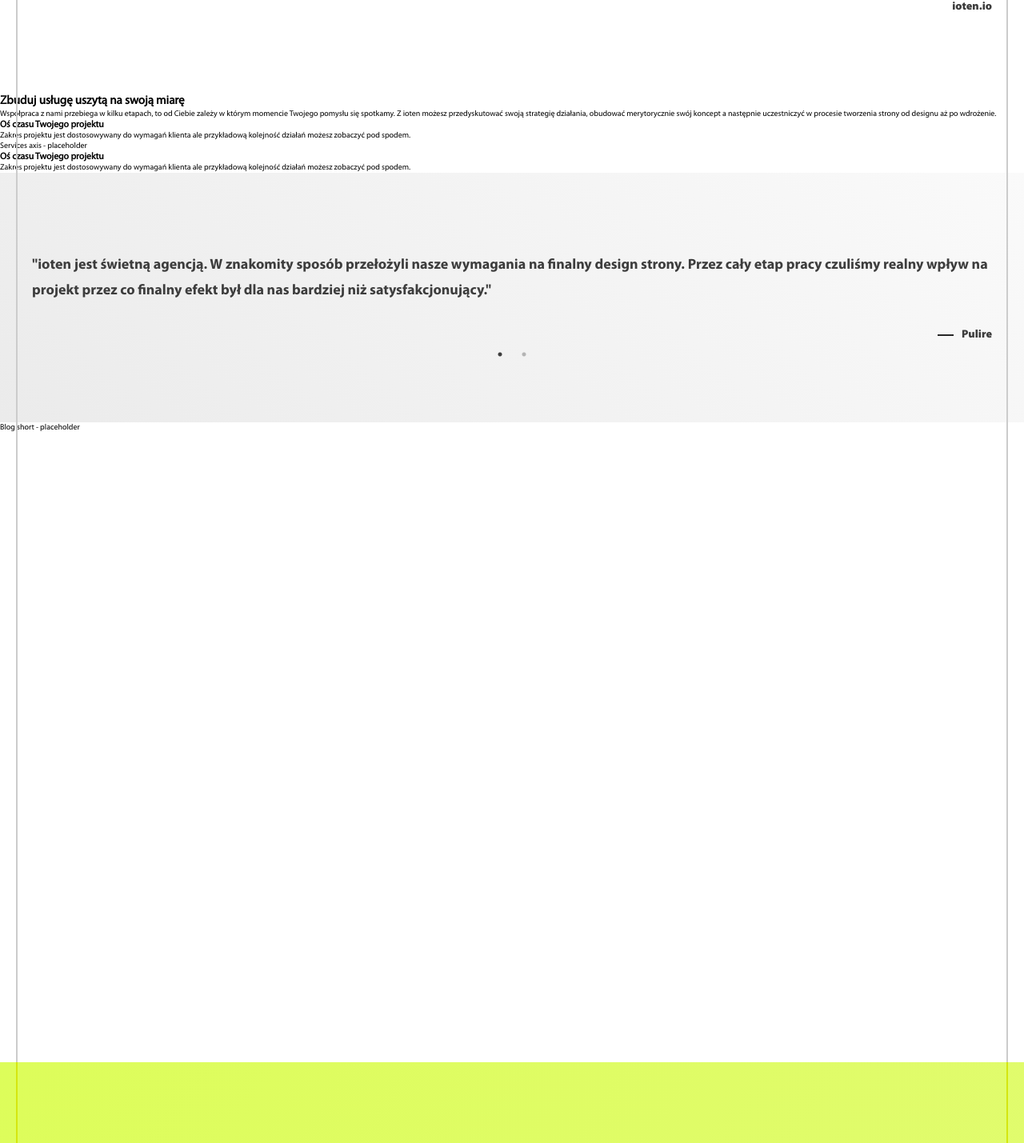
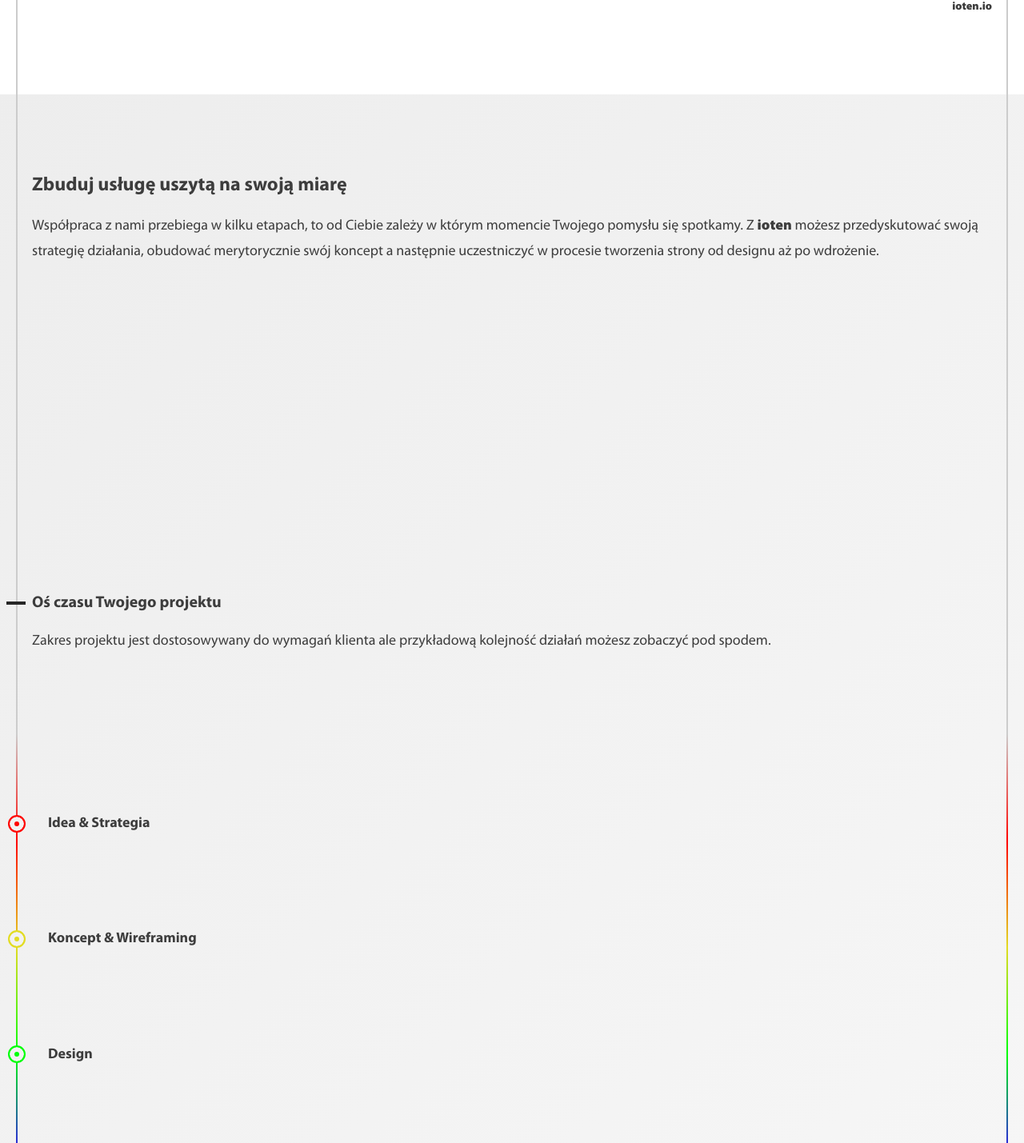
Before and after one commit to sebastian-lucjan/ioten, a Next.js app: page / in a window 1280 px wide. Shown: the part 994-2423 px from the top of the page at 80% size. Built offline with nearby package versions, Linux system fonts and the light colour scheme.

Commit message:
Done mobile rainbow axes, refactor text components

```diff
--- a/src/assets/styles/theme.js
+++ b/src/assets/styles/theme.js
@@ -1,3 +1,11 @@
+export const rainbowColors = [
+  'hsl(1, 100%, 50%)',
+  'hsl(58, 77%, 51%)',
+  'hsl(122, 100%, 50%)',
+  'hsl(252, 100%, 50%)',
+  'hsl(292, 80%, 33%)',
+];
+
 const theme = {
   color: {
     black: 'hsl(0, 0%, 15%)',
@@ -6,28 +14,33 @@ const theme = {
     darkGray: 'hsl(0, 0%, 53%)',
     gray: 'hsl(0, 0%, 67%)',
     lightGray: 'hsl(0, 0%, 80%)',
+    lightestGray: 'hsl(0, 0%, 95%)',
     white: 'hsl(0, 0%, 100%)',
     beige: 'hsl(27, 33%, 62%)',
     yellow: 'hsl(65, 88%, 48%)',
+    transparent: 'hsl(0, 0%, 0%, 0%)',
   },
   gradient: {
     yellowSlider: 'linear-gradient(150deg, rgba(221,253,90,1) 0%, rgba(226,251,116,1) 100%)',
     yellowHaveIdea: 'linear-gradient(125deg, rgba(221,253,90,1) 0%, rgba(226,251,116,1) 100%)',
     lightGray: 'linear-gradient(40deg, rgba(235,235,235,1) 0%, rgba(250,250,250,1) 100%)',
+    lightGrayAxisSection: 'linear-gradient(135deg, hsl(0, 0%, 93%) 0%, hsl(0, 0%, 97%) 100%)',
     navyBlue: 'linear-gradient(80deg, rgba(76,65,107,1) 0%, rgba(72,59,76,1) 100%)',
     yellowToGray: 'linear-gradient(0deg, hsl(0, 0%, 80%) 0%, hsl(0, 0%, 80%) 75%, hsl(65, 88%, 48%) 100%)',
+    lightGrayTransparantLightGray:
+      'linear-gradient(180deg, hsl(0, 0%, 80%, 0) 0%, hsl(0, 0%, 96%) 30%, hsl(0, 0%, 96%) 70% ,hsl(0, 0%, 0%, 0) 100%)',
     rainbow: {
       highlight:
         'linear-gradient(90deg, rgba(255,0,0,1) 0%, rgba(254,255,0,1) 25%, rgba(1,255,0,1) 50%, rgba(0,39,255,1) 75%, rgba(226,0,255,1) 100%)',
+      servicesAxis: `linear-gradient(180deg, hsl(0, 0%, 80%) 0%, ${rainbowColors[0]} 16.66%, ${rainbowColors[1]} 33.33%, ${rainbowColors[2]} 50%, ${rainbowColors[3]} 66.66%, ${rainbowColors[4]} 83.33%, hsl(0, 0%, 80%) 100%)`,
     },
   },
   font: {
     size: {
-      heading: '5rem',
-      headingMobile: '5.3rem',
-      headingSmall: '4.2rem',
       headingSection: '3.6rem',
+      headingMedium: '2.4rem',
       paragraphBig: '2.2rem',
+      headingSmall: '2rem',
       paragraph: '1.8rem',
       paragraphSmall: '1.6rem',
       smallText: '1.4rem',
@@ -50,6 +63,13 @@ const theme = {
     bigDesktop: '@media(min-width: 1280px)',
     hugeDesktop: '@media(min-width: 1440px)',
   },
+  zIndex: {
+    peak: 3,
+    top: 2,
+    front: 1,
+    normal: 0,
+    back: -1,
+  },
 };
 
 export default theme;
--- a/src/components/Burger/Burger.styles.js
+++ b/src/components/Burger/Burger.styles.js
@@ -14,7 +14,7 @@ const StyledBurger = styled.button`
   border: none;
   cursor: pointer;
   margin: 20px 30px;
-  z-index: 10;
+  z-index: ${({ theme }) => theme.zIndex.top};
 
   ${({ theme }) => theme.mq.tablet} {
     display: none;
--- a/src/components/MottoInterlude/index.jsx
+++ b/src/components/MottoInterlude/index.jsx
@@ -2,7 +2,7 @@ import MainSectionWrapper from 'src/components/MainSectionWrapper/MainSectionWra
 import theme from 'src/assets/styles/theme';
 import { motto } from 'src/data/pageData';
 import MottoCaption from './MottoInterlude.styles';
-import { Paragraph, TextWrapper } from '../TextComponents';
+import { TextParagraph, TextWrapper } from '../TextComponents';
 
 const MottoInterlude = () => {
   const {
@@ -12,9 +12,9 @@ const MottoInterlude = () => {
   return (
     <MainSectionWrapper colors={{ background: white, lines: lightGray }} smaller>
       <TextWrapper className="motto">
-        <Paragraph fontWeight="bold" className="motto__text">
+        <TextParagraph fontWeight="bold" className="motto__text">
           {motto.text}
-        </Paragraph>
+        </TextParagraph>
         <MottoCaption className="motto__caption">{motto.caption}</MottoCaption>
       </TextWrapper>
     </MainSectionWrapper>
--- a/src/components/Navigation/Navigation.styles.js
+++ b/src/components/Navigation/Navigation.styles.js
@@ -11,7 +11,7 @@ export const Wrapper = styled.div`
   align-items: center;
   justify-content: space-between;
   background: ${({ theme, isOpen }) => (isOpen ? theme.gradient.lightGray : 'transparent')};
-  z-index: 1;
+  z-index: ${({ theme }) => theme.zIndex.front};
 
   ${({ theme }) => theme.mq.tablet} {
     display: flex;
@@ -19,7 +19,7 @@ export const Wrapper = styled.div`
     height: 72px;
   }
 
-  ${({ isOpen }) => {
+  ${({ theme, isOpen }) => {
     return (
       isOpen &&
       `&::after {
@@ -31,7 +31,7 @@ export const Wrapper = styled.div`
     top: 0;
     left: 20px;
     background-color: hsl(0, 0%, 80%);
-    z-index: 10;
+    z-index: ${theme.zIndex.front};
   }
   &::before {
     content: '';
--- a/src/components/Navigation/index.jsx
+++ b/src/components/Navigation/index.jsx
@@ -20,7 +20,7 @@ const LogoWrapper = styled.div`
   width: 100%;
   height: 60px;
   padding: 10px 30px;
-  z-index: 1;
+  z-index: ${({ theme: { zIndex } }) => zIndex.top};
 
   ${({ theme: { mq } }) => mq.tablet} {
     display: none;
--- /dev/null
+++ b/src/components/ServicesAxis/ServicesAxis.styles.js
@@ -0,0 +1,107 @@
+import styled from 'styled-components';
+
+export const ServiceStage = styled.div`
+  position: relative;
+  font-size: ${({ theme }) => theme.font.size.paragraph};
+  font-family: ${({ theme }) => theme.font.family.myriadPro.bold};
+  font-weight: 400;
+  margin-left: 20px;
+  color: ${({ theme, color, isActive }) => (isActive ? color : theme.color.darkestGray)};
+
+  &:after {
+    display: block;
+    content: '';
+    position: absolute;
+    top: 50%;
+    transform: translateY(-50%);
+    left: -50px;
+    width: 22px;
+    height: 22px;
+    background-color: ${({ theme, color, isActive }) => (isActive ? theme.color.lightGray : color)};
+    border: 2px ${({ theme, color, isActive }) => (isActive ? theme.color.lightGray : color)} solid;
+    box-shadow: inset 0 0 0 6px ${({ theme }) => theme.color.lightestGray};
+    border-radius: 50%;
+    z-index: ${({ theme }) => theme.zIndex.peak};
+  }
+`;
+
+export const StyledWrapper = styled.div`
+  display: flex;
+  flex-direction: column;
+  justify-content: space-between;
+  padding: ${({ short }) => (short ? '40px' : '100px 40px')};
+  color: ${({ theme }) => theme.color.darkestGray};
+  height: ${({ short }) => (short ? 'unset' : '100vh')};
+
+  article:nth-child(1) {
+    padding: 0 0 60px 0;
+  }
+
+  .services-axis__paragraph {
+    padding-top: 2rem;
+  }
+
+  .services-axis__emphasis {
+    font-family: ${({ theme }) => theme.font.family.myriadPro.black};
+  }
+
+  .services-axis__sign-axis-start {
+    position: absolute;
+    top: calc(50% - 2px);
+    left: -32px;
+    width: 24px;
+    height: 4px;
+    background-color: ${({ theme }) => theme.color.black};
+    z-index: ${({ theme }) => theme.zIndex.front};
+  }
+
+  .services-axis__sign-question-mark {
+    position: absolute;
+    top: 0;
+    width: 32px;
+    height: 100%;
+    left: -34px;
+    background: ${({ theme }) => theme.gradient.lightGrayTransparantLightGray};
+    font-size: ${({ theme }) => theme.font.size.headingSection};
+    color: ${({ theme }) => theme.color.lightGray};
+    display: flex;
+    justify-content: center;
+    align-items: center;
+    z-index: ${({ theme }) => theme.zIndex.front};
+
+    &::after {
+      content: '?';
+
+      display: block;
+    }
+  }
+`;
+
+export const StyledServicesAxis = styled.section`
+  display: flex;
+  flex-direction: column;
+  position: relative;
+  width: 100%;
+  min-height: ${({ smaller }) => (smaller ? '' : '100vh')};
+  background: ${({ colors }) => colors.background};
+
+  &::after,
+  &::before {
+    content: '';
+    display: block;
+    position: absolute;
+    height: 100%;
+    width: 2px;
+    top: 0;
+    background: ${({ colors }) => colors.lines};
+    z-index: ${({ theme }) => theme.zIndex.top};
+  }
+
+  &::after {
+    left: 20px;
+  }
+
+  &::before {
+    right: 20px;
+  }
+`;
--- a/src/components/ServicesAxis/index.jsx
+++ b/src/components/ServicesAxis/index.jsx
@@ -1,41 +1,66 @@
 import MainSectionWrapper from 'src/components/MainSectionWrapper/MainSectionWrapper.styles';
-import theme from 'src/assets/styles/theme';
+import { v4 as uuid } from 'uuid';
+import theme, { rainbowColors } from 'src/assets/styles/theme';
+import { StyledWrapper, StyledServicesAxis, ServiceStage } from './ServicesAxis.styles';
+import { TextHeading, TextParagraph } from '../TextComponents';
+import { services } from '../../data/pageData';
 
 const ServicesAxis = () => {
   const {
-    color: { white, lightGray },
+    color: { lightGray, transparent },
+    gradient: {
+      lightGrayAxisSection,
+      rainbow: { servicesAxis },
+    },
   } = theme;
 
   return (
     <section className="">
-      <MainSectionWrapper as="article" smaller colors={{ background: white, lines: lightGray }}>
-        <div>
-          <h2>Zbuduj usługę uszytą na swoją miarę</h2>
-          <p>
-            Współpraca z nami przebiega w kilku etapach, to od Ciebie zależy w którym momencie Twojego pomysłu się
-            spotkamy. Z <span>ioten</span> możesz przedyskutować swoją strategię działania, obudować merytorycznie swój
-            koncept a następnie uczestniczyć w procesie tworzenia strony od designu aż po wdrożenie.
-          </p>
-        </div>
-        <div>
-          <h3>Oś czasu Twojego projektu</h3>
-          <p>
-            Zakres projektu jest dostosowywany do wymagań klienta ale przykładową kolejność działań możesz zobaczyć pod
-            spodem.
-          </p>
-        </div>
-      </MainSectionWrapper>
-      <MainSectionWrapper as="article" smaller colors={{ background: white, lines: lightGray }}>
-        <div>Services axis - placeholder</div>
-      </MainSectionWrapper>
-      <MainSectionWrapper as="article" smaller colors={{ background: white, lines: lightGray }}>
-        <div>
-          <h3>Oś czasu Twojego projektu</h3>
-          <p>
-            Zakres projektu jest dostosowywany do wymagań klienta ale przykładową kolejność działań możesz zobaczyć pod
-            spodem.
-          </p>
-        </div>
+      <MainSectionWrapper as="article" smaller colors={{ background: lightGrayAxisSection, lines: lightGray }}>
+        <StyledWrapper>
+          <article>
+            <TextHeading as="h2" size="md">
+              Zbuduj usługę uszytą na swoją miarę
+            </TextHeading>
+            <TextParagraph className="services-axis__paragraph">
+              Współpraca z nami przebiega w kilku etapach, to od Ciebie zależy w którym momencie Twojego pomysłu się
+              spotkamy. Z <span className="services-axis__emphasis">ioten</span> możesz przedyskutować swoją strategię
+              działania, obudować merytorycznie swój koncept a następnie uczestniczyć w procesie tworzenia strony od
+              designu aż po wdrożenie.
+            </TextParagraph>
+          </article>
+          <article>
+            <TextHeading as="h3" size="sm">
+              Oś czasu Twojego projektu
+              <span className="services-axis__sign-axis-start" />
+            </TextHeading>
+            <TextParagraph className="services-axis__paragraph">
+              Zakres projektu jest dostosowywany do wymagań klienta ale przykładową kolejność działań możesz zobaczyć
+              pod spodem.
+            </TextParagraph>
+          </article>
+        </StyledWrapper>
+
+        <StyledServicesAxis as="article" colors={{ background: transparent, lines: servicesAxis }}>
+          <StyledWrapper>
+            {services.serviceStages.map(({ heading }, index) => (
+              <ServiceStage key={uuid()} color={rainbowColors[index]}>
+                {heading}
+              </ServiceStage>
+            ))}
+          </StyledWrapper>
+        </StyledServicesAxis>
+
+        <StyledWrapper short>
+          <TextHeading as="h3" size="sm">
+            Zakończenie współpracy
+          </TextHeading>
+          <TextParagraph className="services-axis__paragraph">
+            Kiedy kończy się współpraca? To zależy od Ciebie. Bez problemy możemy zostać z Tobą i uczestniczyć w dalszym
+            rozwoju Twojej firmy.
+            <span className="services-axis__sign-question-mark" />
+          </TextParagraph>
+        </StyledWrapper>
       </MainSectionWrapper>
     </section>
   );
--- a/src/components/TextComponents/index.js
+++ b/src/components/TextComponents/index.js
@@ -1,14 +1,21 @@
 import styled from 'styled-components';
 
 export const TextWrapper = styled.div`
+  /* props */
+  //short -> smaller Y padding from 100px to 60px
+  //fullHeight -> 100vh or unset
   display: flex;
   flex-direction: column;
   justify-content: space-between;
-  padding: 100px 40px;
+  padding: ${({ short }) => (short ? '40px 40px 80px 40px' : '100px 40px')};
   color: ${({ theme }) => theme.color.darkestGray};
+  height: ${({ fullHeight }) => (fullHeight ? '100vh' : 'unset')};
 `;
 
-export const Paragraph = styled.p`
+export const TextParagraph = styled.p`
+  /* props */
+  //fontWeight -> choose font, different weights
+  position: relative;
   font-family: ${({ theme, fontWeight }) => {
     switch (fontWeight) {
       case 'light':
@@ -25,4 +32,25 @@ export const Paragraph = styled.p`
   line-height: 32px;
 `;
 
-export const Caption = styled.p``;
+export const TextHeading = styled.p`
+  /* props */
+  //bolder -> choose fontWeight between bold and black
+  //size -> heading 3 sizes to choose
+  position: relative;
+  font-family: ${({ theme, bolder }) =>
+    bolder ? theme.font.family.myriadPro.black : theme.font.family.myriadPro.bold};
+  font-weight: normal;
+  //margin-bottom: 20px;
+  font-size: ${({ theme, size }) => {
+    switch (size) {
+      case 'sm':
+        return theme.font.size.headingSmall;
+      case 'md':
+        return theme.font.size.headingMedium;
+      case 'lg':
+        return theme.font.size.headingSection;
+      default:
+        return theme.font.size.headingSmall;
+    }
+  }};
+`;
```
Also changed, not shown: src/components/IdeaInterlude/IdeaInterlude.styles.js (+3 -12 lines), src/components/IdeaInterlude/index.jsx (+8 -6 lines), src/components/Testimonials/index.jsx (+5 -6 lines).
